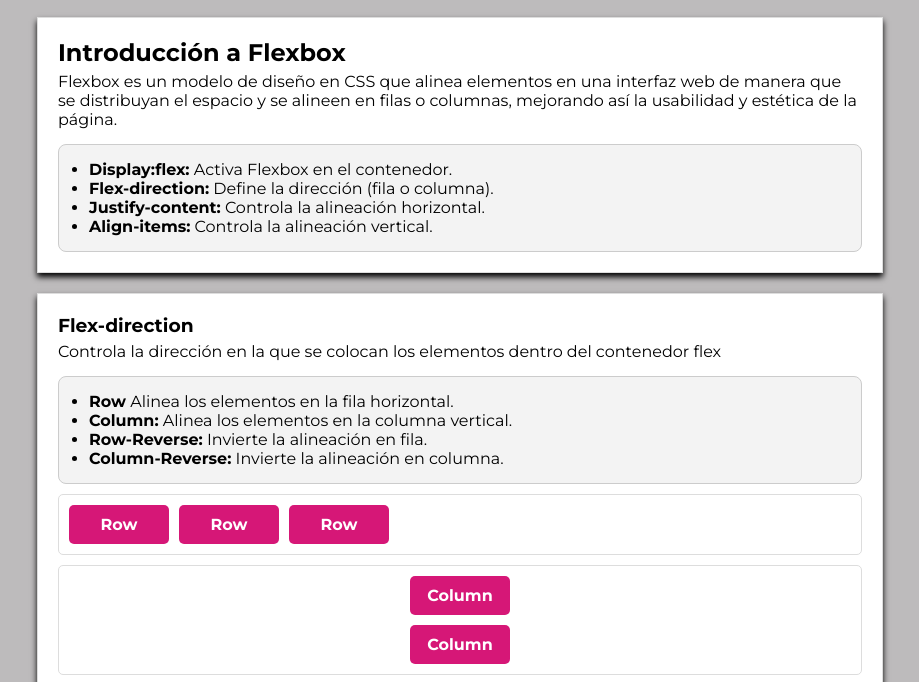
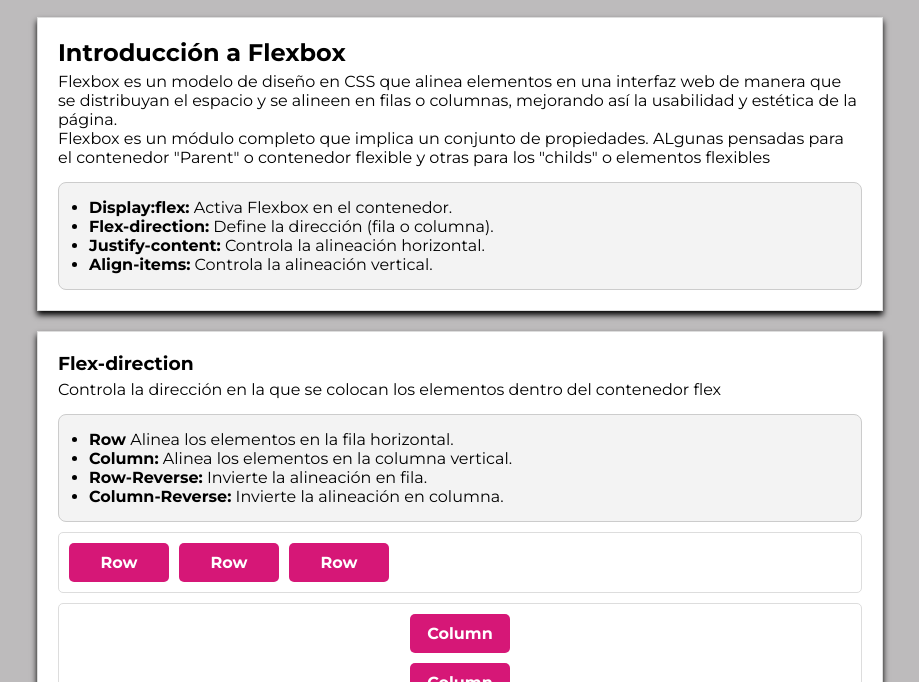
Before and after one commit to gaizkamg/HTML-CSS-Entregable, a plain HTML site: page flexbox.html in a window 1280 px wide. Shown: the part 42-724 px from the top of the page, without its empty margins (153-1072 px from the left). Drawn offline with Linux system fonts and the light colour scheme.

Commit message:
subidaflexbox2-0411

```diff
--- a/flexbox.html
+++ b/flexbox.html
@@ -20,6 +20,7 @@
             <h2>Introducción a Flexbox</h2>
             <div class="subtitulo">
                 <p>Flexbox es un modelo de diseño en CSS que alinea elementos en una interfaz web de manera que se distribuyan el espacio y se alineen en filas o columnas, mejorando así la usabilidad y estética de la página.</p>
+                <p>Flexbox es un módulo completo que implica un conjunto de propiedades. ALgunas pensadas para el contenedor "Parent" o contenedor flexible y otras para los "childs" o elementos flexibles</p>
             </div>
             <div class="Listas">
                 <ul class="lista-ordenada">
```
